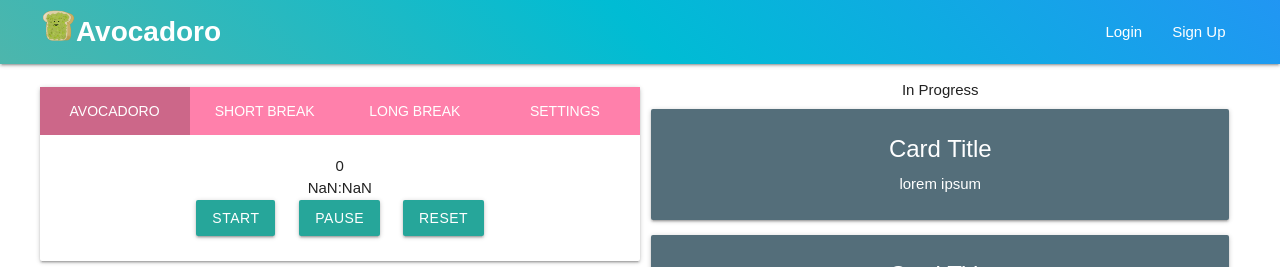
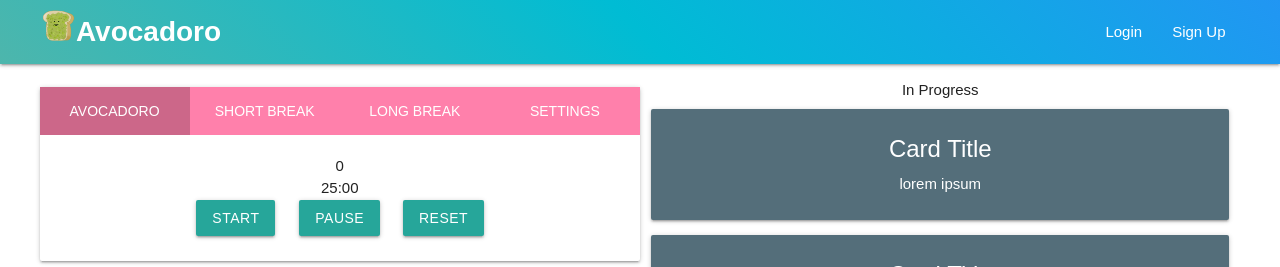
Before and after one commit to BranDebs/Avocado-Frontend, a React (Create React App) app: page / in a window 1280 px wide. Shown: the top 267 px of the page. Built offline with nearby package versions, Linux system fonts and the light colour scheme; a web font is replaced by a local one.

Commit message:
Fix NaN error for initial timer
Refactor Selections to use className instead of class.

```diff
--- a/src/components/dashboard/timer/Selections.js
+++ b/src/components/dashboard/timer/Selections.js
@@ -41,14 +41,14 @@ const Selections = (props) => {
   }
 
   return (
-    <div class="row">
-      <div class="col s12">
+    <div className="row">
+      <div className="col s12">
         <div className="card-tabs cursor-pointer">
           <ul className="tabs pink accent-1">
-            <li class="tab col s3"><a className="active-tab white-text" name="avocadoro" onClick={onClickFunc}>Avocadoro</a></li>
-            <li class="tab col s3"><a className="white-text" name="short_break" onClick={onClickFunc}>Short Break</a></li>
-            <li class="tab col s3"><a className="white-text" name="long_break" onClick={onClickFunc}>Long Break</a></li>
-            <li class="tab col s3"><a href="#!" className="white-text">Settings</a></li>
+            <li className="tab col s3"><a className="active-tab white-text" name="avocadoro" onClick={onClickFunc}>Avocadoro</a></li>
+            <li className="tab col s3"><a className="white-text" name="short_break" onClick={onClickFunc}>Short Break</a></li>
+            <li className="tab col s3"><a className="white-text" name="long_break" onClick={onClickFunc}>Long Break</a></li>
+            <li className="tab col s3"><a href="#!" className="white-text">Settings</a></li>
           </ul>
         </div>
       </div>
--- a/src/components/dashboard/timer/Timer.js
+++ b/src/components/dashboard/timer/Timer.js
@@ -6,8 +6,9 @@ import Avocombo from './Avocombo';
 import {TimerState, TimeConst} from './TimerConst';
 
 const Timer = () => {
-  const [initTimer, setInitTimer] = useState(TimeConst.AVOCADORO_TIMER);
-  const [timer, setTimer] = useState(TimeConst.AVOCADORO_TIMER);
+  let startTimer = parseInt(TimeConst.AVOCADORO_TIME)
+  const [initTimer, setInitTimer] = useState(startTimer);
+  const [timer, setTimer] = useState(startTimer);
   const [hasStarted, setTimerToggle] = useState(false);
   const [timerState, setTimerState] = useState(TimerState.AVOCADORO);
   const [avocomboCount, setAvocombo] = useState(0);
```
